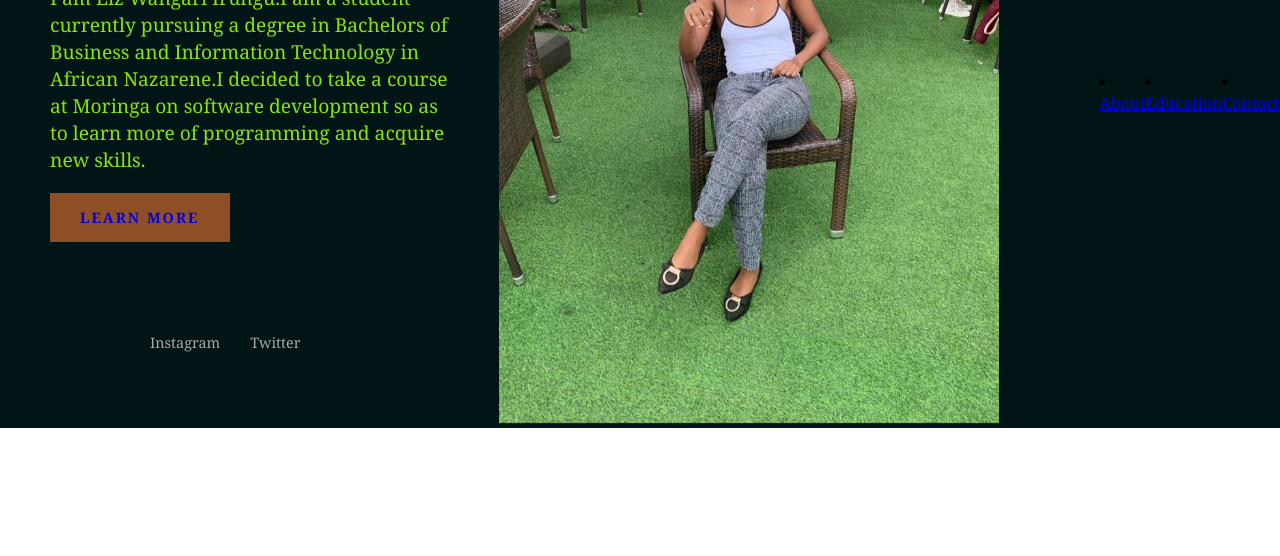
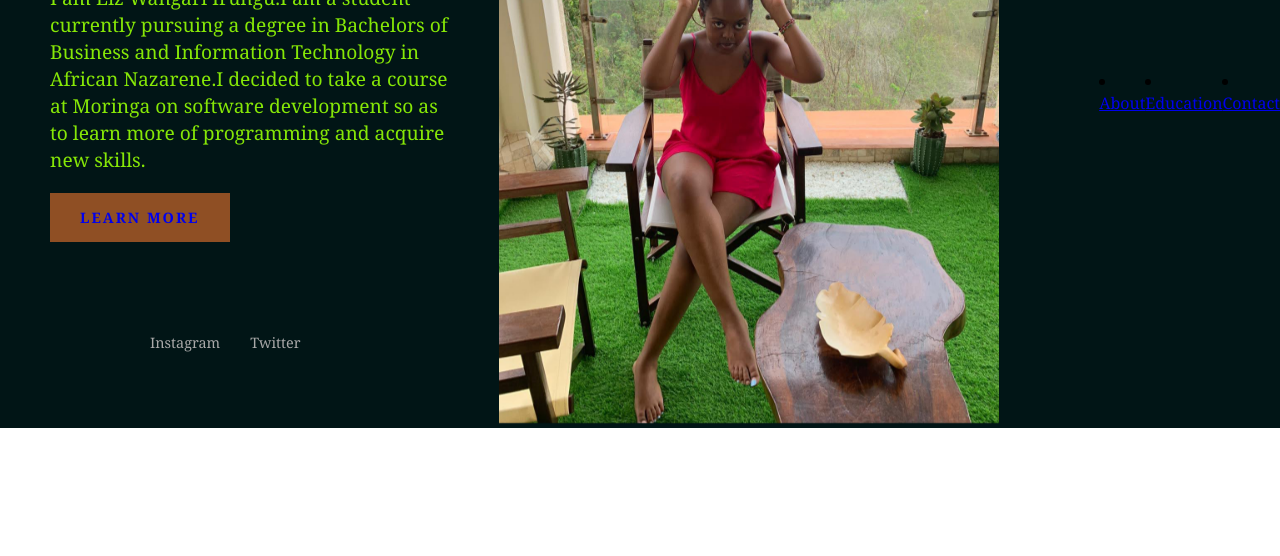
Before and after one commit to irunguliz/Portfolio, a plain HTML site: page Contact.html in a window 1280 px wide. Shown: the part 244-800 px from the top of the page. Drawn offline with Linux system fonts and the light colour scheme.

Commit message:
Contact.html

```diff
--- a/Contact.html
+++ b/Contact.html
@@ -19,7 +19,7 @@
           </div>
         </div>
         <div class="imgBx">
-            <img src="Images/Irungu.jpg""height="1024 pixels" width="768 pixels" alt="Liz">
+            <img src="photos/Liz.jpg""height="1600 pixels" width="1200 pixels" alt="Liz">
         </div>
         <ul class="nav">
             <li><a href="#" class="active"><a href="index.html">Home</a></li>
```
Also changed, not shown: photos/Liz.jpg (renamed from Images/Liz.jpg).
